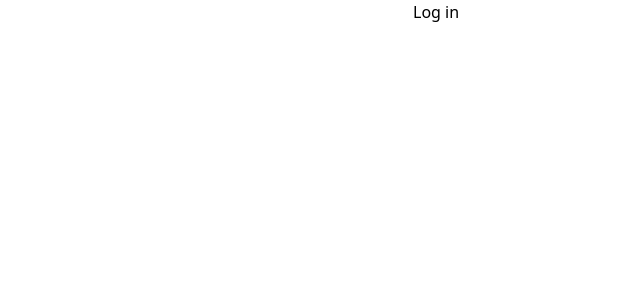
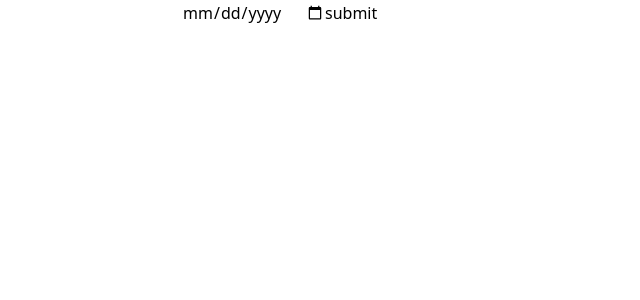
Before and after one commit to BechirMakhlouf/bodytrackr-client, a React (Vite) app: page / in a window 1280 px wide. Shown: the top 300 px of the page, without its empty margins (49-689 px from the left). Built offline with nearby package versions, Linux system fonts and the light colour scheme.

Commit message:
store weightLog in localStorage

```diff
--- a/globals.ts
+++ b/globals.ts
@@ -1 +1 @@
-export const SERVER_URL: string = "http://localhost:6969/";
+export const SERVER_URL: string = "http://127.0.0.1:6969/";
--- a/src/App.tsx
+++ b/src/App.tsx
@@ -1,5 +1,6 @@
-import LoginPage from "./pages/loginPage";
+import DashboardPage from "./pages/dashboardPage";
+// import LoginPage from "./pages/loginPage";
 
 export default function App() {
-  return <LoginPage />;
+  return <DashboardPage />;
 }
--- /dev/null
+++ b/src/pages/dashboardPage.tsx
@@ -0,0 +1,36 @@
+import { useRef } from "react";
+
+interface Weight {
+  weightKg: number;
+  date: Date;
+}
+
+const weightLog: Weight[] = JSON.parse(localStorage.getItem("weightLog") as string);
+// const weightLog = (localStorageWeightLog instanceof Weight) ? localStorageWeightLog : [];
+
+console.log(weightLog);
+
+export default function DashboardPage() {
+
+  const weightInput = useRef({} as HTMLInputElement);
+  const dateInput = useRef({} as HTMLInputElement);
+  return (
+    <>
+      <form
+        onSubmit={(e) => {
+          e.preventDefault();
+          weightLog.push({
+            weightKg: Number(weightInput.current.value),
+            date: new Date(dateInput.current.value),
+          });
+          localStorage.setItem("weightLog", JSON.stringify(weightLog))
+          console.log(weightLog);
+        }}
+      >
+        <input ref={weightInput} type="number" name="weight" />
+        <input ref={dateInput} type="date" name="date" />
+        <button type="submit">submit</button>
+      </form>
+    </>
+  );
+}
--- a/src/pages/loginPage.tsx
+++ b/src/pages/loginPage.tsx
@@ -7,51 +7,27 @@ interface UserCredentials {
 
 // const loginUrl: URL = new URL("/login", SERVER_URL);
 
-// async function login(userCredentials: UserCredentials) {
-//   const loginUrl: URL = new URL("/login", SERVER_URL);
-//
-//   console.log(document.cookie);
-//   const response = await fetch(loginUrl, {
-//     method: "POST",
-//     headers: {
-//       "Content-Type": "application/json",
-//     },
-//     body: JSON.stringify(userCredentials),
-//   });
-//   console.log(await response.json())
-  // if (response.status === 200) {
-  //   console.log(await response.json());
-  //   // document.cookie = 'refreshToken=cookieValue; path=/;';
-  //   // console.log(document.cookie);
-  //
-  //   return true;
-  // } else {
-  //
-  //   return false;
-  // }
-// }
-
-async function _login(userCredentials: UserCredentials): Promise<boolean> {
+async function login(userCredentials: UserCredentials) {
   const loginUrl: URL = new URL("/login", SERVER_URL);
-
   const response = await fetch(loginUrl, {
     method: "POST",
     headers: {
       "Content-Type": "application/json",
     },
+    // credentials:,
     body: JSON.stringify(userCredentials),
   });
 
-  if (response.status === 200){
-    const responseData = await response.json();
+  if (response.status === 200) {
+    console.log(await response.json());
+    // document.cookie = 'refreshToken=cookieValue; path=/;';
+    // console.log(document.cookie);
 
-    document.cookie = responseData.refreshTokenCookie;
-    localStorage.setItem("accessToken", responseData.accessToken);
     return true;
   } else {
+
     return false;
   }
-
 }
 
 export default function LoginPage() {
@@ -60,18 +36,8 @@ export default function LoginPage() {
   return (
     <>
       <form
-        onSubmit={async (e) => {
-          e.preventDefault()
-          const userCredentials: UserCredentials = {
-            email: emailInput.current.value,
-            password: passwordInput.current.value,
-          }
-          if (!await _login(userCredentials)) {
-            alert("wrong credentials!");
-          } else {
-            alert("hello!");
-          }
-        }}
+        action="http://127.0.0.1:6969/login"
+        method="POST"
       >
         <input
           ref={emailInput}
```
Also changed, not shown: src/pages/registerPage.tsx (+9 -17 lines), src/pages/welcomePage.tsx (added).
